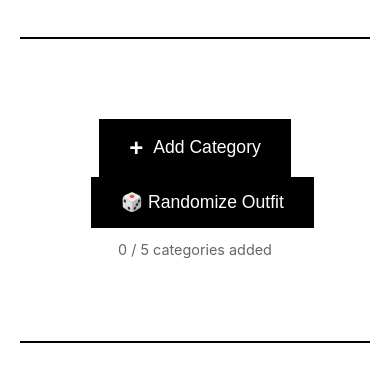
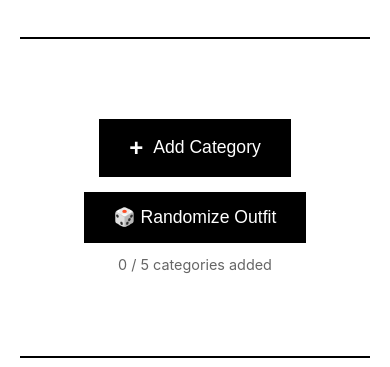
Before and after one commit to hannahlyon/dress_up, a plain HTML site: page index.html in a window 390 px wide. Shown: the part 227-594 px from the top of the page. Drawn offline with Linux system fonts and the light colour scheme.

Commit message:
fixed buttons

```diff
--- a/style.css
+++ b/style.css
@@ -357,4 +357,9 @@ main {
     .item-image {
         height: 120px;
     }
+
+    .randomize-btn {
+        margin-left: 0;
+        margin-top: 15px;
+    }
 }
```
